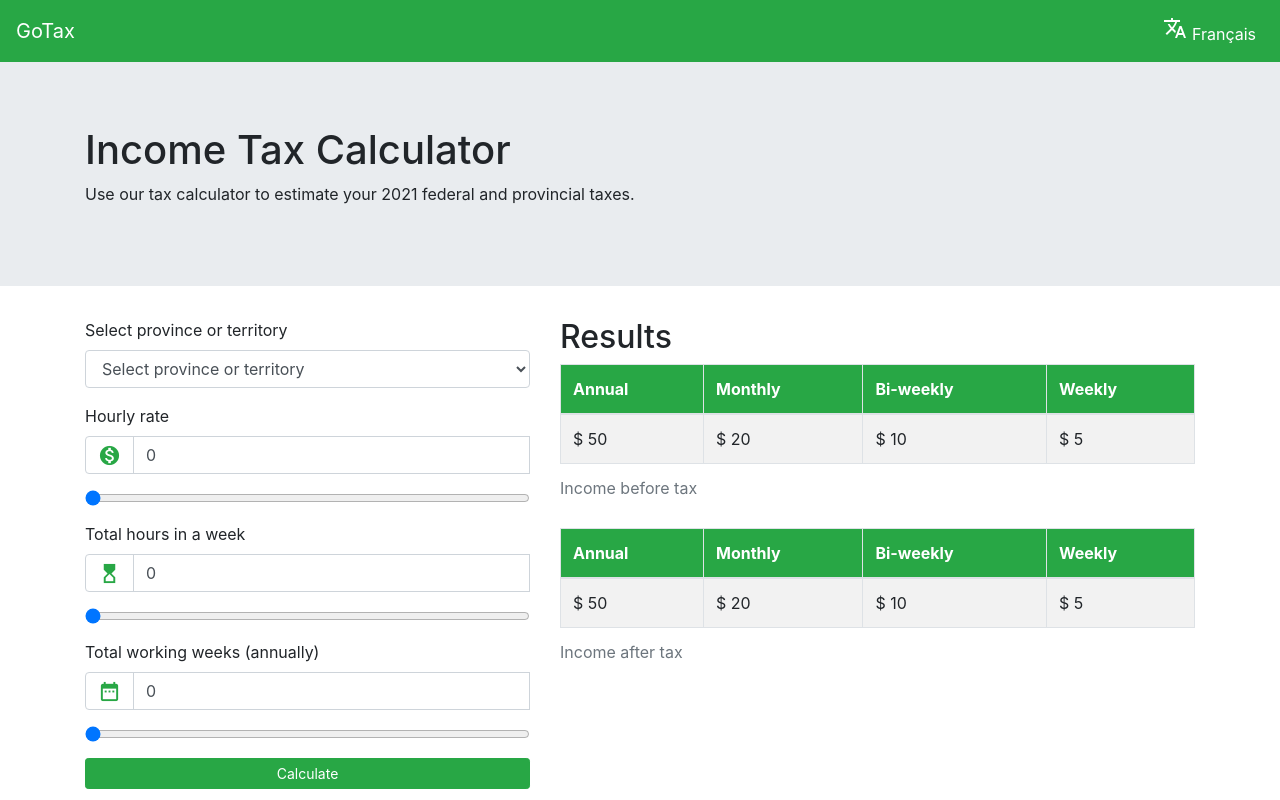
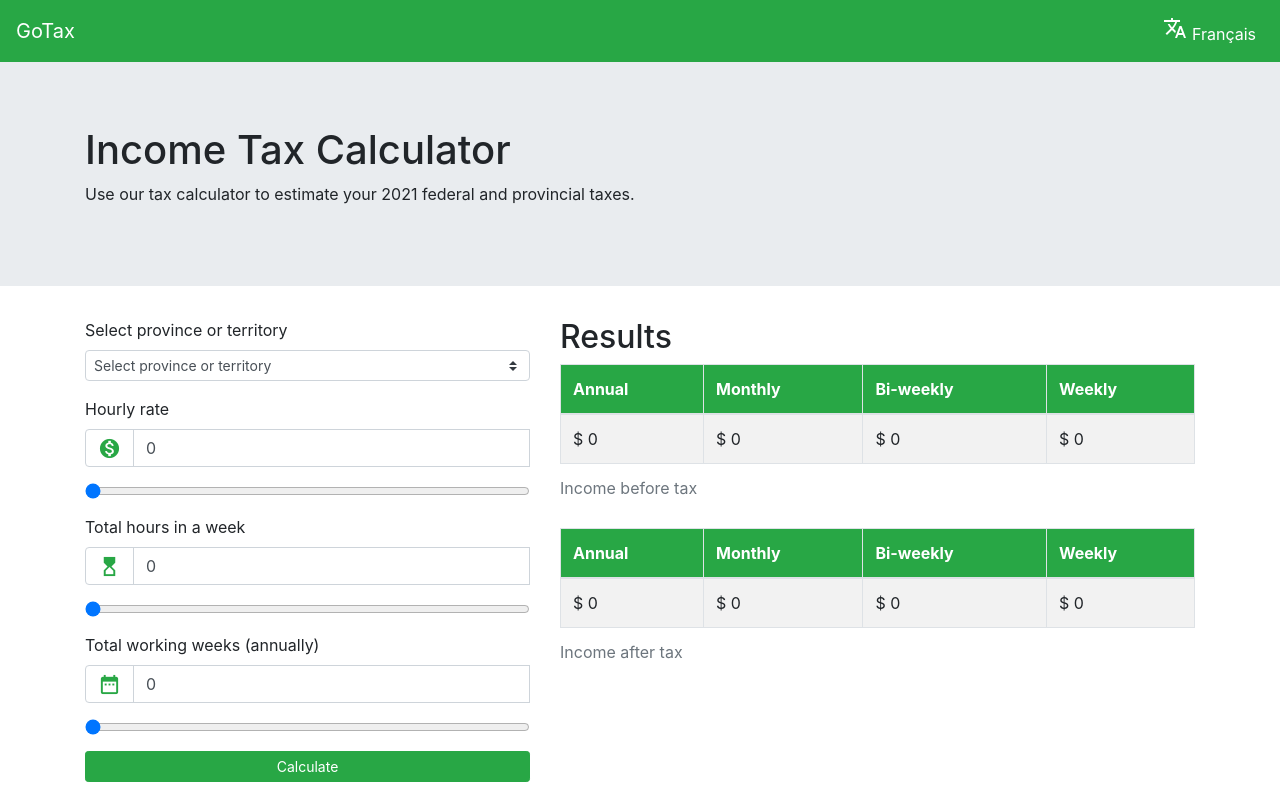
Before and after one commit to oni20/Tax-Calculator, a Next.js app in the folder tax-calculator-next/: page / in a window 1280 px wide. Shown: the top 800 px of the page. Built offline with nearby package versions, Linux system fonts and the light colour scheme.

Commit message:
1) Added validation 2) Corrected controlId reference 3) Added config file to store all the available Input options

```diff
--- a/tax-calculator-next/components/Body/Body.js
+++ b/tax-calculator-next/components/Body/Body.js
@@ -1,43 +1,70 @@
-import React, { useState, useEffect } from 'react';
+import { React, useState } from 'react';
 
 /* React Bootstrap */
 import { Container, Row, Col, Button, Jumbotron, Form, FormControl, InputGroup } from 'react-bootstrap';
 
 /* Custom component */
+import InputControlList from '../../utility/config';
 import IncomeTable from '../common/IncomeTable';
 import FormInputRange from './FormInputRange';
 
+import BodyStyle from '../../styles/Body.module.css';
+
 const Body = props => {
   const [validated, setValidated] = useState(false),
-    [provinceDDVal, setProvinceDDVal] = useState(""),
-    [currentProvinceTaxRule, setCurrentProvinceTaxRule] = useState([]),
-    [ddVal, setDDVal] = useState("");
-
-  useEffect(() => {
-
-  });
+    [resultSetBeforeTax, setResultSetBeforeTax] = useState({
+      "annual": 0,
+      "monthly": 0,
+      "biWeekly": 0,
+      "weekly": 0
+    }),
+    [resultSetAfterTax, setResultSetAfterTax] = useState({
+      "annual": 0,
+      "monthly": 0,
+      "biWeekly": 0,
+      "weekly": 0
+    }),
+    [provinceDDVal, setProvinceDDVal] = useState("");
 
   const handleDDChange = event => {
-    this.setState({ setDDVal: event.target.value });
+    setProvinceDDVal(event.target.value);
   }
 
   const handleSubmit = (event) => {
     const form = event.currentTarget;
 
-    if (form.checkValidity() === false) {
-      event.preventDefault();
-      event.stopPropagation();
+    event.preventDefault();
+    event.stopPropagation();
+
+    if (form.checkValidity() !== false) {
+      // Calculate tax information
+      calculateSalary(event);
     }
-
     setValidated(true);
   }
 
-  let dummy = {
-    "annual": 50,
-    "monthly": 20,
-    "biWeekly": 10,
-    "weekly": 5
-  };
+  const calculateSalary = event => {
+    const form = event.currentTarget;
+
+    if (form.formSelectProvince.value !== "" &&
+      (form.formHourlyRate.value !== "" && form.formHourlyRate.value !== "0") &&
+      (form.formWorkingWeeklyHour.value !== "" && form.formWorkingWeeklyHour.value !== "0") &&
+      (form.formWorkingWeekAnnual.value !== "" && form.formWorkingWeekAnnual.value !== "0")
+    ) {
+      let selectedProvince = form.formSelectProvince.value,
+        hourlyRate = form.formHourlyRate.value,
+        weeklyHours = form.formWorkingWeeklyHour.value,
+        annualHours = form.formWorkingWeekAnnual.value,
+        totalIncomeBeforeTax = hourlyRate * weeklyHours * annualHours;
+
+      setResultSetBeforeTax({
+        "annual": (totalIncomeBeforeTax).toLocaleString(),
+        "monthly": (totalIncomeBeforeTax / 12).toLocaleString(),
+        "biWeekly": (totalIncomeBeforeTax / 26).toLocaleString(),
+        "weekly": (totalIncomeBeforeTax / 52).toLocaleString()
+      });
+    }
+  }
 
   return (
     <>
@@ -51,10 +78,10 @@ const Body = props => {
       <Container>
         <Row>
           <Col xs={12} sm={5} md={5} lg={5}>
-            <Form action="#" noValidate validated={validated} onSubmit={handleSubmit} >
+            <Form action="#" noValidate validated={validated} onSubmit={handleSubmit} onChange={calculateSalary}>
               <Form.Group controlId="formSelectProvince">
                 <Form.Label>{props.bodyContent.provinceDD}</Form.Label>
-                <Form.Control as="select" required>
+                <Form.Control as="select" size="sm" required value={provinceDDVal} onChange={handleDDChange} custom>
                   <option value="">{props.bodyContent.provinceDD}</option>
                   {
                     props.bodyContent.provinceList.map((province, index) => {
@@ -67,32 +94,22 @@ const Body = props => {
                 </Form.Control.Feedback>
               </Form.Group>
 
-              {/* Hourly Rate */}
-              <FormInputRange
-                controlId="formHourlYRate"
-                iconName="monetization_on"
-                label={props.bodyContent.hourlyRateLabel}
-                errorMessage={props.bodyContent.errorMessage.missingHourlyRate}
-                rangeMax="1000"
-              />
-
-              {/* Working hour in a week */}
-              <FormInputRange
-                controlId="formWorkingWeeklyHour"
-                iconName="hourglass_top"
-                label={props.bodyContent.workingHoursInWeekLabel}
-                errorMessage={props.bodyContent.errorMessage.missingWeeklyHours}
-                rangeMax="60"
-              />
-
-              {/* Working weeks in a year */}
-              <FormInputRange
-                controlId="formWorkingWeekAnnual"
-                iconName="date_range"
-                label={props.bodyContent.totalWorkingWeeksInAYear}
-                errorMessage={props.bodyContent.errorMessage.missingAnnualWeeks}
-                rangeMax="52"
-              />
+              {/* Input controls with Range */}
+              {
+                InputControlList.map((inputObj, idx) => {
+                  return (
+                    <FormInputRange
+                      key={idx}
+                      inputClass={BodyStyle.customInput}
+                      controlId={inputObj.controlId}
+                      iconName={inputObj.iconName}
+                      label={props.bodyContent[inputObj.labelKeyName]}
+                      errorMessage={props.bodyContent.errorMessage[inputObj.errorMessageKeyName]}
+                      rangeMax={inputObj.rangeMax}
+                    />
+                  )
+                })
+              }
 
               <Button variant="success" size="sm" block type="submit">
                 {props.bodyContent.calculateBtn}
@@ -104,17 +121,19 @@ const Body = props => {
             <h2>{props.bodyContent.resultTitle}</h2>
             <Row>
               <Col xs={12}>
+                {/* Before tax */}
                 <IncomeTable
                   caption={props.bodyContent.resultTable.beforeTaxCaption}
                   theader={props.bodyContent.resultTable.headers}
-                  tableBody={dummy}
+                  tableBody={resultSetBeforeTax}
                 />
               </Col>
               <Col>
+                {/* After tax */}
                 <IncomeTable
                   caption={props.bodyContent.resultTable.afterTaxCaption}
                   theader={props.bodyContent.resultTable.headers}
-                  tableBody={dummy}
+                  tableBody={resultSetAfterTax}
                 />
               </Col>
             </Row>
--- a/tax-calculator-next/components/Body/FormInputRange.js
+++ b/tax-calculator-next/components/Body/FormInputRange.js
@@ -10,7 +10,7 @@ const FormInputRange = props => {
 
     return (
         <>
-            <Form.Group controlId="formHourlYRate">
+            <Form.Group controlId={props.controlId}>
                 <Form.Label>{props.label}</Form.Label>
                 <InputGroup className="mb-3">
                     <InputGroup.Prepend>
@@ -20,6 +20,7 @@ const FormInputRange = props => {
                     </InputGroup.Prepend>
                     <FormControl
                         type="text"
+                        className={props.inputClass}
                         value={inputState}
                         placeholder={props.label}
                         aria-label={props.label}
--- a/tax-calculator-next/pages/_app.js
+++ b/tax-calculator-next/pages/_app.js
@@ -1,5 +1,4 @@
 import '../styles/globals.css'
-/* import '../styles/body.css' */
 
 function MyApp({ Component, pageProps }) {
   return <Component {...pageProps} />
--- a/tax-calculator-next/public/init.js
+++ /dev/null
@@ -1,3 +0,0 @@
-$(document).ready(function () {
-    $('.sidenav').sidenav();
-});
--- a/tax-calculator-next/styles/Body.module.css
+++ b/tax-calculator-next/styles/Body.module.css
@@ -0,0 +1,4 @@
+.customInput{
+    font-size: 24px;
+    font-weight: 400;
+}
--- /dev/null
+++ b/tax-calculator-next/utility/config.js
@@ -0,0 +1,28 @@
+/* Define input type as object here in config file and get the key name from Dictionary
+to keep translation mechanism working */
+
+const InputControlList = [
+    {
+        "controlId": "formHourlyRate",
+        "iconName": "monetization_on",
+        "labelKeyName": "hourlyRateLabel",
+        "errorMessageKeyName": "missingHourlyRate",
+        "rangeMax": "1000"
+    },
+    {
+        "controlId": "formWorkingWeeklyHour",
+        "iconName": "hourglass_top",
+        "labelKeyName": "workingHoursInWeekLabel",
+        "errorMessageKeyName": "missingWeeklyHours",
+        "rangeMax": "60"
+    },
+    {
+        "controlId": "formWorkingWeekAnnual",
+        "iconName": "date_range",
+        "labelKeyName": "totalWorkingWeeksInAYear",
+        "errorMessageKeyName": "missingAnnualWeeks",
+        "rangeMax": "52"
+    }
+];
+
+export default InputControlList;
```
